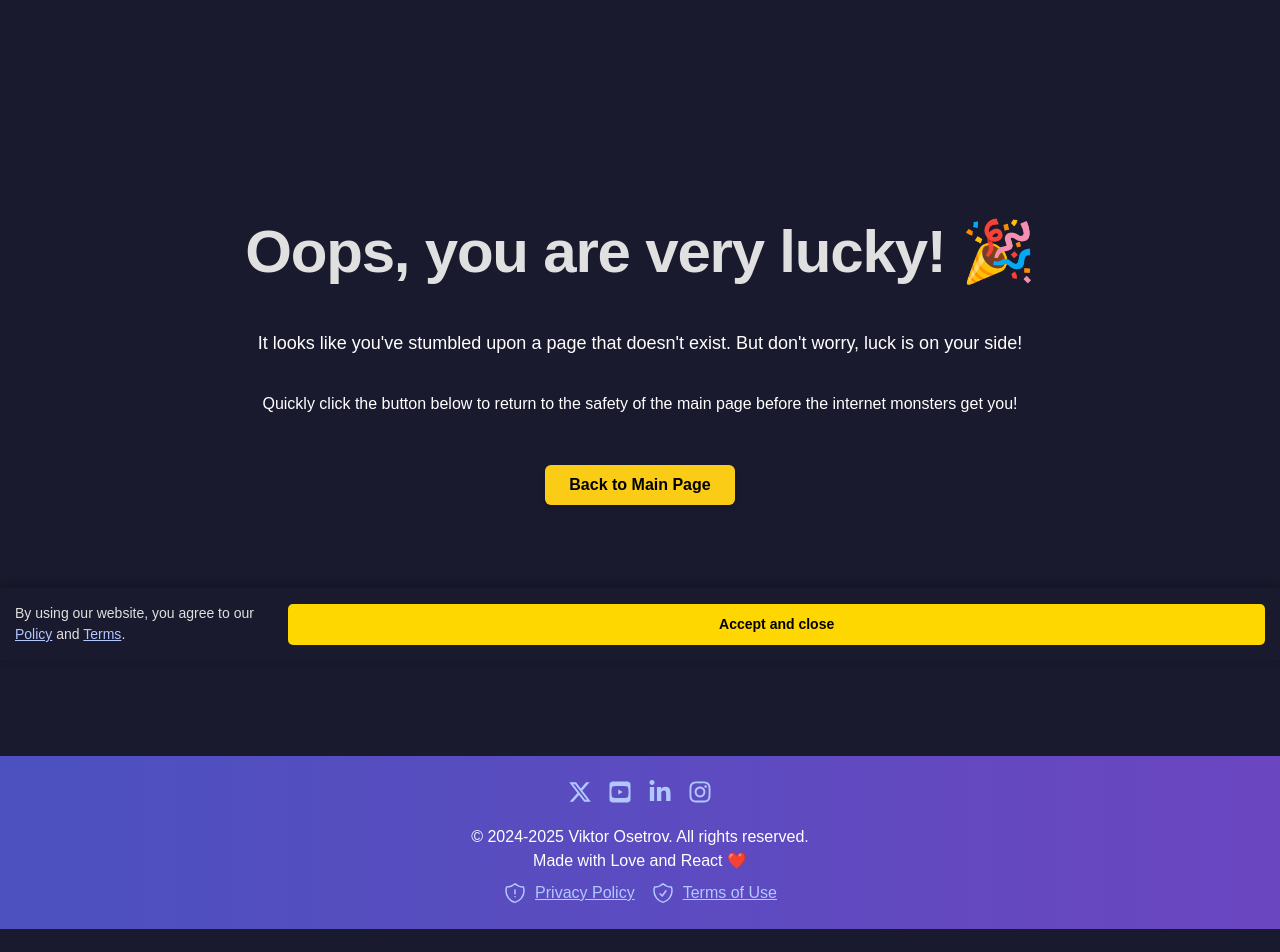
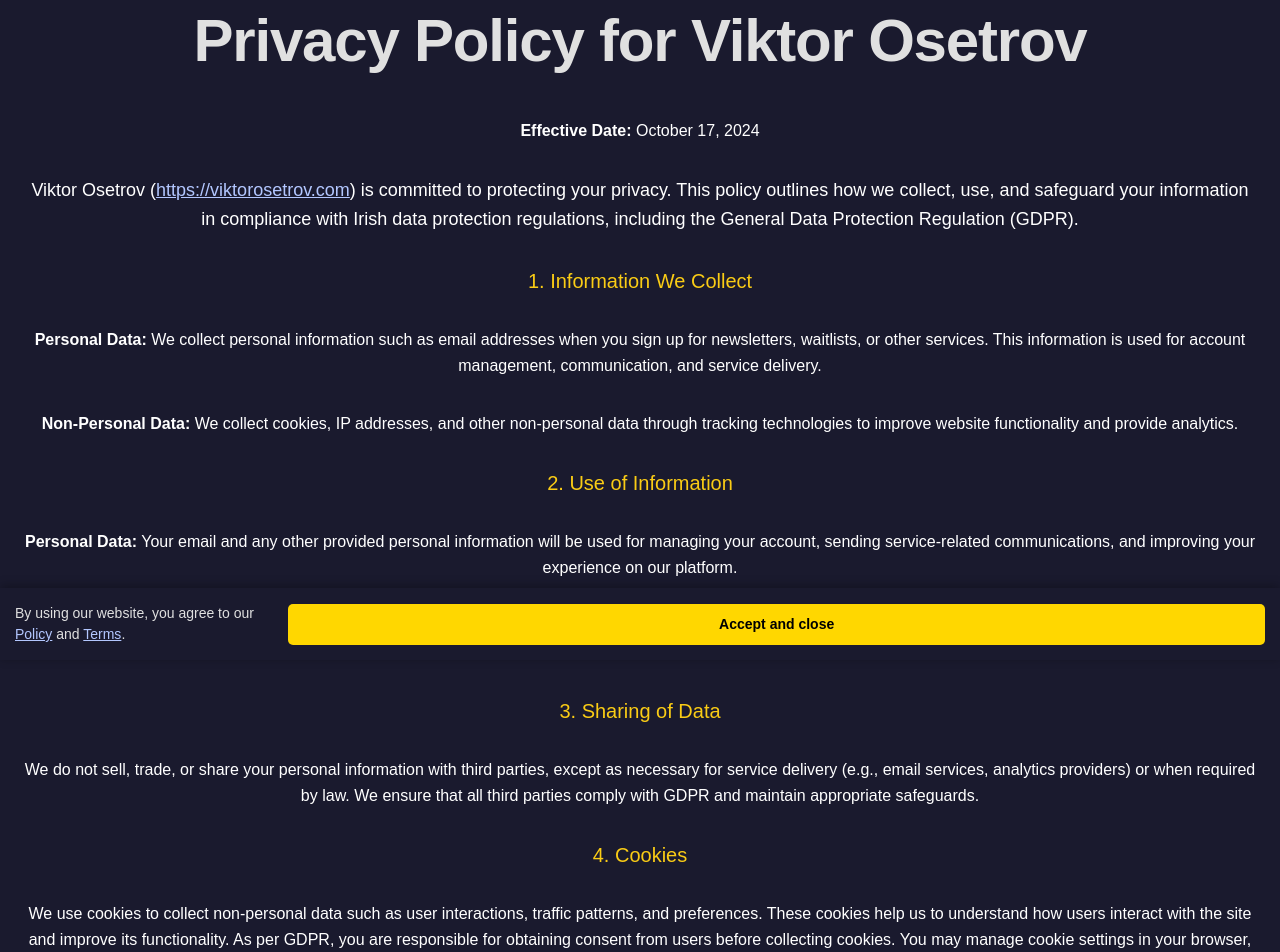
Before and after one commit to victorosetrov/mycv-react, a React (Create React App) app: page /privacy-policy in a window 1280 px wide. Shown: the part 140-1092 px from the top of the page. Before the commit the page ends 1069 px from the top, so only its background shows below. Built offline with nearby package versions, Linux system fonts and the light colour scheme.

Commit message:
Adding Privacy Policy

```diff
--- a/src/App.js
+++ b/src/App.js
@@ -7,7 +7,8 @@ const Header = lazy(() => import('./components/Header'));
 const MainIntro = lazy(() => import('./components/MainIntro'));
 const Footer = lazy(() => import('./components/Footer'));
 const CookieConsent = lazy(() => import('./components/CookieConsent'));
-const NotFound = lazy(() => import('./components/NotFound')); // Import the new NotFound component
+const NotFound = lazy(() => import('./components/NotFound'));
+const PrivacyPolicy = lazy(() => import('./components/PrivacyPolicy')); // Import the new PrivacyPolicy component
 
 function App() {
   useEffect(() => {
@@ -24,7 +25,8 @@ function App() {
             {/* Main Page Route */}
             <Route path="/" element={<MainIntro />} />
 
-            {/* Add other routes here if needed */}
+            {/* Privacy Policy Route */}
+            <Route path="/privacy-policy" element={<PrivacyPolicy />} /> {/* Add PrivacyPolicy route */}
 
             {/* Catch-all route for 404 */}
             <Route path="*" element={<NotFound />} />
--- /dev/null
+++ b/src/components/PrivacyPolicy.jsx
@@ -0,0 +1,93 @@
+import React from 'react';
+import { Link } from 'react-router-dom';
+
+const PrivacyPolicy = () => {
+  return (
+    <section className="max-w-7xl mx-auto flex flex-col items-center justify-center gap-8 px-6 pt-4 pb-8 lg:py-10 min-h-screen text-center">
+      <h1 className="heading-style text-yellow-400">
+        Privacy Policy for Viktor Osetrov
+      </h1>
+      <p className="text-md leading-relaxed text-white">
+        <strong>Effective Date:</strong> October 17, 2024
+      </p>
+      <p className="text-lg leading-relaxed text-white">
+        Viktor Osetrov (<a href="https://viktorosetrov.com" className="text-yellow-400">https://viktorosetrov.com</a>) is committed to protecting your privacy. This policy outlines how we collect, use, and safeguard your information in compliance with Irish data protection regulations, including the General Data Protection Regulation (GDPR).
+      </p>
+
+      <h2 className="text-yellow-400 text-xl">1. Information We Collect</h2>
+      <p className="text-md leading-relaxed text-white">
+        <strong>Personal Data:</strong> We collect personal information such as email addresses when you sign up for newsletters, waitlists, or other services. This information is used for account management, communication, and service delivery.
+      </p>
+      <p className="text-md leading-relaxed text-white">
+        <strong>Non-Personal Data:</strong> We collect cookies, IP addresses, and other non-personal data through tracking technologies to improve website functionality and provide analytics.
+      </p>
+
+      <h2 className="text-yellow-400 text-xl">2. Use of Information</h2>
+      <p className="text-md leading-relaxed text-white">
+        <strong>Personal Data:</strong> Your email and any other provided personal information will be used for managing your account, sending service-related communications, and improving your experience on our platform.
+      </p>
+      <p className="text-md leading-relaxed text-white">
+        <strong>Non-Personal Data:</strong> Cookies and IP addresses are used for website analytics, traffic monitoring, and user behavior tracking. This helps us improve the site’s functionality and enhance user experience.
+      </p>
+
+      <h2 className="text-yellow-400 text-xl">3. Sharing of Data</h2>
+      <p className="text-md leading-relaxed text-white">
+        We do not sell, trade, or share your personal information with third parties, except as necessary for service delivery (e.g., email services, analytics providers) or when required by law. We ensure that all third parties comply with GDPR and maintain appropriate safeguards.
+      </p>
+
+      <h2 className="text-yellow-400 text-xl">4. Cookies</h2>
+      <p className="text-md leading-relaxed text-white">
+        We use cookies to collect non-personal data such as user interactions, traffic patterns, and preferences. These cookies help us to understand how users interact with the site and improve its functionality. As per GDPR, you are responsible for obtaining consent from users before collecting cookies. You may manage cookie settings in your browser, but this may affect access to some features of our site.
+      </p>
+
+      <h2 className="text-yellow-400 text-xl">5. Security</h2>
+      <p className="text-md leading-relaxed text-white">
+        We take reasonable measures to protect personal data, including encryption, access control, and regular security assessments. While we strive to secure your data, please note that no internet transmission is 100% secure.
+      </p>
+
+      <h2 className="text-yellow-400 text-xl">6. Your Rights</h2>
+      <p className="text-md leading-relaxed text-white">
+        Under GDPR, you have the right to:
+        <ul className="list-disc text-white text-left ml-6">
+          <li>Access your personal data.</li>
+          <li>Request correction or deletion of your personal data.</li>
+          <li>Object to or restrict the processing of your personal data.</li>
+          <li>Request data portability in a structured, commonly used format.</li>
+        </ul>
+      </p>
+      <p className="text-md leading-relaxed text-white">
+        To exercise these rights, please contact us at <a href="mailto:hi@viktorosetrov.com" className="text-yellow-400">hello@viktorosetrov.com</a>.
+      </p>
+
+      <h2 className="text-yellow-400 text-xl">7. Data Retention</h2>
+      <p className="text-md leading-relaxed text-white">
+        We retain your personal information only for as long as necessary to fulfill the purposes outlined in this policy or as required by law. Non-subscribers' personal data (e.g., emails) will be deleted upon request or when it is no longer needed for service delivery.
+      </p>
+
+      <h2 className="text-yellow-400 text-xl">8. Updates to Privacy Policy</h2>
+      <p className="text-md leading-relaxed text-white">
+        We may periodically update this policy to reflect legal or service changes. Any updates will be posted on this page, and you will be notified via email if significant changes occur.
+      </p>
+
+      <h2 className="text-yellow-400 text-xl">9. Governing Law</h2>
+      <p className="text-md leading-relaxed text-white">
+        This Privacy Policy is governed by the laws of the Republic of Ireland and complies with applicable European Union regulations, including the GDPR.
+      </p>
+
+      <h2 className="text-yellow-400 text-xl">10. Contact Information</h2>
+      <p className="text-md leading-relaxed text-white">
+        For any questions or concerns about this policy, please contact us at <a href="mailto:hello@viktorosetrov.com" className="text-yellow-400">hello@viktorosetrov.com</a>.
+      </p>
+
+      <Link to="/">
+        <button
+          className="bg-yellow-400 text-black font-bold py-2 px-6 rounded-md shadow-md hover:bg-yellow-500 mt-4 transition duration-300"
+        >
+          Back to Main Page
+        </button>
+      </Link>
+    </section>
+  );
+};
+
+export default PrivacyPolicy;
```
